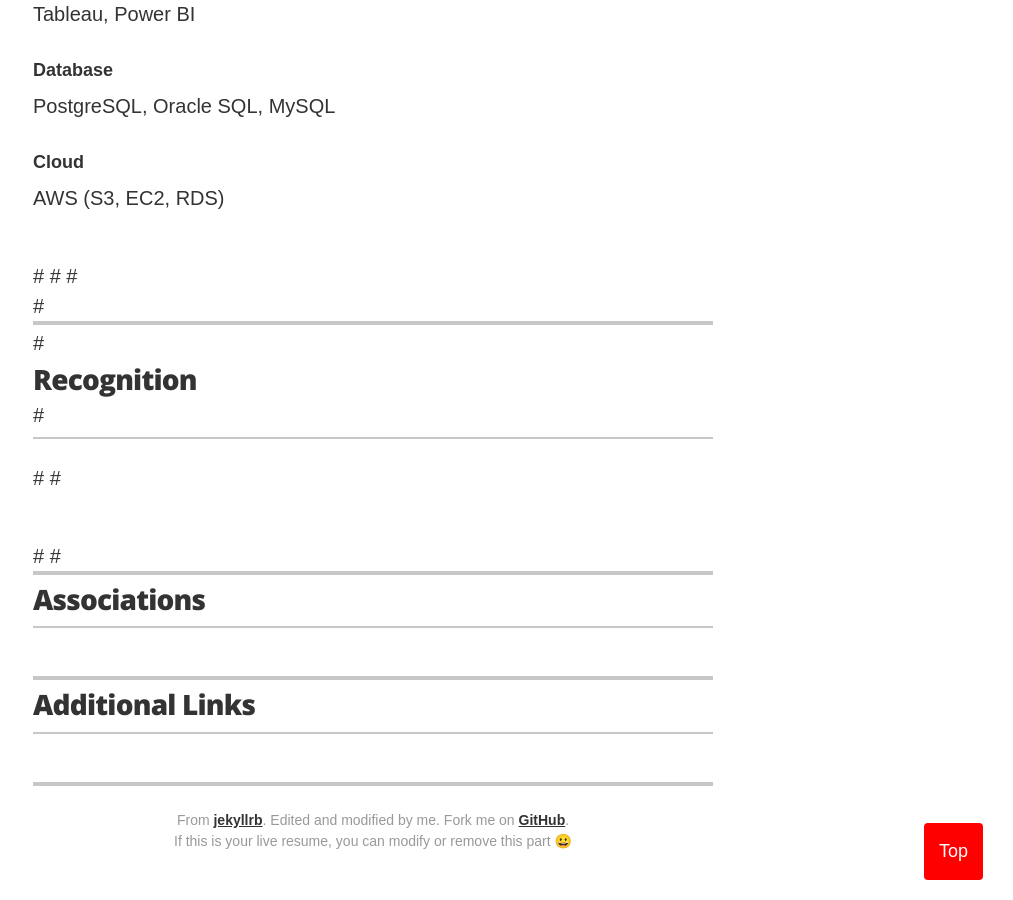
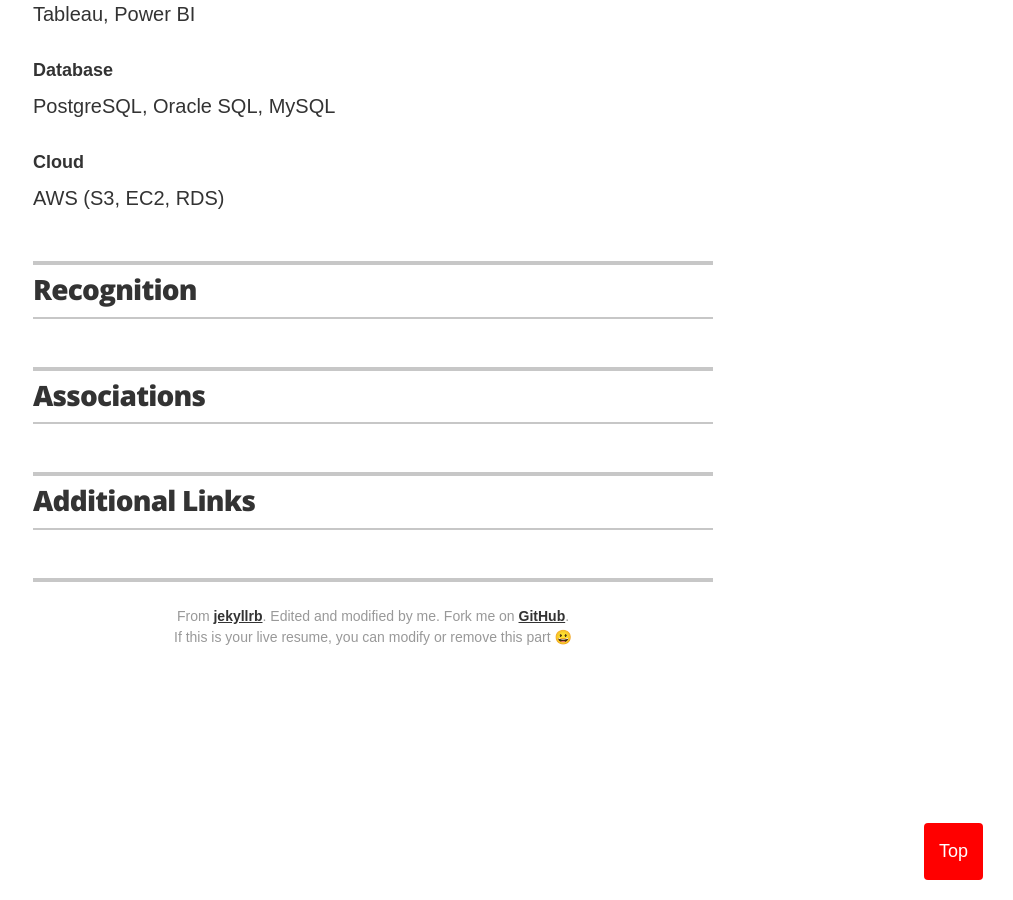
Before and after one commit to ttariqaziz/ttariqaziz.github.io, a Jekyll site: the page built from index.html, in a window 1280 px wide and 900 px high, scrolled down 2409 px. Shown: the whole window, without its empty margins (267-1280 px from the left). Built offline with Jekyll 4.4.1, drawn with Linux system fonts in a browser that asks for light colours.

Commit message:
Update resume.html

```diff
--- a/_layouts/resume.html
+++ b/_layouts/resume.html
@@ -139,25 +139,25 @@
       <!-- end Skills -->
       {% endif %}
 
-     # {% if site.resume_section_recognition %}
-     # <!-- begin Recognition -->
-     # <section class="content-section">
+      {% if site.resume_section_recognition %}
+      <!-- begin Recognition -->
+      <section class="content-section">
 
-      #  <header class="section-header">
-      #    <h2>Recognition</h2>
-      #  </header>
+       <header class="section-header">
+          <h2>Recognition</h2>
+        </header>
 
-      #  {% for recognition in site.data.recognitions %}
-      #  <div class="resume-item">
-      #    <h3 class="resume-item-title" itemprop="award">{{ recognition.award }}</h3>
-      #    <h4 class="resume-item-details">{{ recognition.organization }} &bull; {{ recognition.year }}</h4>
-      #    <p class="resume-item-copy">{{ recognition.summary }}</p>
-      #  </div>
-      #  {% endfor %}
+        {% for recognition in site.data.recognitions %}
+        <div class="resume-item">
+          <h3 class="resume-item-title" itemprop="award">{{ recognition.award }}</h3>
+          <h4 class="resume-item-details">{{ recognition.organization }} &bull; {{ recognition.year }}</h4>
+          <p class="resume-item-copy">{{ recognition.summary }}</p>
+        </div>
+        {% endfor %}
 
-     # </section>
-     # <!-- end Recognition -->
-     # {% endif %}
+      </section>
+      <!-- end Recognition -->
+      {% endif %}
 
       {% if site.resume_section_associations %}
       <!-- begin Associations -->
```
